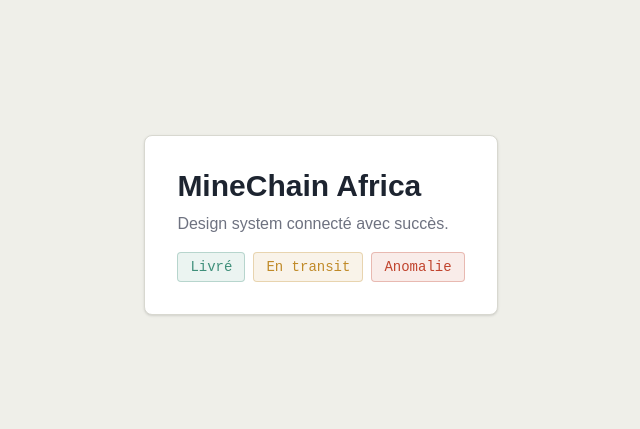
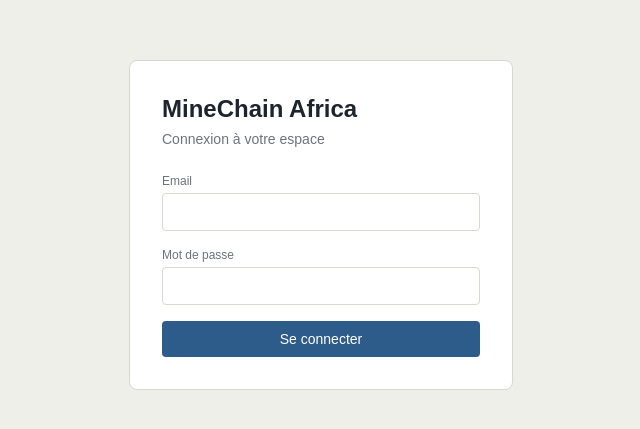
Before and after one commit to Baliguini-dimi/minechain-africa-web, a React (Vite) app: page /login in a window 1280 px wide. Shown: the part 175-604 px from the top of the page, without its empty margins (319-959 px from the left). Built offline with nearby package versions, Linux system fonts and the light colour scheme; no server answers.

Commit message:
feat: ecran de connexion, AuthProvider, gestion 2FA

```diff
--- a/src/App.jsx
+++ b/src/App.jsx
@@ -1,26 +1,12 @@
+import { Routes, Route } from 'react-router-dom'
+import LoginPage from './features/auth/LoginPage.jsx'
+
 function App() {
   return (
-    <div className="min-h-screen bg-bg flex items-center justify-center">
-      <div className="bg-surface border border-border rounded-lg p-8 shadow-sm">
-        <h1 className="font-display text-3xl font-semibold text-text-primary mb-2">
-          MineChain Africa
-        </h1>
-        <p className="font-body text-text-secondary mb-4">
-          Design system connecté avec succès.
-        </p>
-        <div className="flex gap-2">
-          <span className="px-3 py-1 rounded text-sm font-mono bg-status-verified/10 text-status-verified border border-status-verified/30">
-            Livré
-          </span>
-          <span className="px-3 py-1 rounded text-sm font-mono bg-status-transit/10 text-status-transit border border-status-transit/30">
-            En transit
-          </span>
-          <span className="px-3 py-1 rounded text-sm font-mono bg-status-anomaly/10 text-status-anomaly border border-status-anomaly/30">
-            Anomalie
-          </span>
-        </div>
-      </div>
-    </div>
+    <Routes>
+      <Route path="/login" element={<LoginPage />} />
+      <Route path="/" element={<div className="p-8 font-body">Tableau de bord (à construire)</div>} />
+    </Routes>
   )
 }
 
--- /dev/null
+++ b/src/features/auth/LoginPage.jsx
@@ -0,0 +1,133 @@
+import { useState } from 'react'
+import { useNavigate } from 'react-router-dom'
+import { useAuth } from './useAuth.jsx'
+
+export default function LoginPage() {
+  const navigate = useNavigate()
+  const { login, verifyTwoFactor } = useAuth()
+
+  const [email, setEmail] = useState('')
+  const [password, setPassword] = useState('')
+  const [code, setCode] = useState('')
+  const [pendingUserId, setPendingUserId] = useState(null)
+  const [error, setError] = useState('')
+  const [isSubmitting, setIsSubmitting] = useState(false)
+
+  async function handleLoginSubmit(event) {
+    event.preventDefault()
+    setError('')
+    setIsSubmitting(true)
+
+    try {
+      const result = await login(email, password)
+
+      if (result.requiresTwoFactor) {
+        setPendingUserId(result.userId)
+      } else {
+        navigate('/')
+      }
+    } catch (err) {
+      setError('Email ou mot de passe incorrect.')
+    } finally {
+      setIsSubmitting(false)
+    }
+  }
+
+  async function handleTwoFactorSubmit(event) {
+    event.preventDefault()
+    setError('')
+    setIsSubmitting(true)
+
+    try {
+      await verifyTwoFactor(pendingUserId, code)
+      navigate('/')
+    } catch (err) {
+      setError('Code de vérification invalide.')
+    } finally {
+      setIsSubmitting(false)
+    }
+  }
+
+  return (
+    <div className="min-h-screen bg-bg flex items-center justify-center px-4">
+      <div className="w-full max-w-sm bg-surface border border-border rounded-lg p-8">
+        <h1 className="font-display text-2xl font-semibold text-text-primary mb-1">
+          MineChain Africa
+        </h1>
+        <p className="font-body text-sm text-text-secondary mb-6">
+          {pendingUserId ? 'Vérification en deux étapes' : 'Connexion à votre espace'}
+        </p>
+
+        {error && (
+          <div className="mb-4 px-3 py-2 rounded text-sm font-body bg-status-anomaly/10 text-status-anomaly border border-status-anomaly/30">
+            {error}
+          </div>
+        )}
+
+        {!pendingUserId ? (
+          <form onSubmit={handleLoginSubmit} className="space-y-4">
+            <div>
+              <label className="block text-xs font-medium font-body text-text-secondary mb-1">
+                Email
+              </label>
+              <input
+                type="email"
+                value={email}
+                onChange={(e) => setEmail(e.target.value)}
+                required
+                className="w-full px-3 py-2 rounded border border-border font-body text-sm text-text-primary focus:outline-none focus:ring-2 focus:ring-accent"
+              />
+            </div>
+
+            <div>
+              <label className="block text-xs font-medium font-body text-text-secondary mb-1">
+                Mot de passe
+              </label>
+              <input
+                type="password"
+                value={password}
+                onChange={(e) => setPassword(e.target.value)}
+                required
+                className="w-full px-3 py-2 rounded border border-border font-body text-sm text-text-primary focus:outline-none focus:ring-2 focus:ring-accent"
+              />
+            </div>
+
+            <button
+              type="submit"
+              disabled={isSubmitting}
+              className="w-full py-2 rounded bg-accent text-white font-body text-sm font-medium hover:opacity-90 disabled:opacity-50"
+            >
+              {isSubmitting ? 'Connexion...' : 'Se connecter'}
+            </button>
+          </form>
+        ) : (
+          <form onSubmit={handleTwoFactorSubmit} className="space-y-4">
+            <div>
+              <label className="block text-xs font-medium font-body text-text-secondary mb-1">
+                Code de vérification
+              </label>
+              <input
+                type="text"
+                inputMode="numeric"
+                maxLength={6}
+                value={code}
+                onChange={(e) => setCode(e.target.value)}
+                required
+                className="w-full px-3 py-2 rounded border border-border font-mono text-lg tracking-widest text-center text-text-primary focus:outline-none focus:ring-2 focus:ring-accent"
+                placeholder="000000"
+              />
+            </div>
+
+            <button
+              type="submit"
+              disabled={isSubmitting}
+              className="w-full py-2 rounded bg-accent text-white font-body text-sm font-medium hover:opacity-90 disabled:opacity-50"
+            >
+              {isSubmitting ? 'Vérification...' : 'Vérifier'}
+            </button>
+          </form>
+        )}
+      </div>
+    </div>
+  )
+}
--- /dev/null
+++ b/src/features/auth/useAuth.jsx
@@ -0,0 +1,60 @@
+import { createContext, useContext, useState, useCallback } from 'react'
+import apiClient from '../../services/apiClient'
+
+const AuthContext = createContext(null)
+
+export function AuthProvider({ children }) {
+  const [user, setUser] = useState(null)
+  const [isAuthenticated, setIsAuthenticated] = useState(
+    !!localStorage.getItem('auth_token')
+  )
+
+  const login = useCallback(async (email, password) => {
+    const { data } = await apiClient.post('/login', { email, password })
+
+    if (data.requires_2fa) {
+      return { requiresTwoFactor: true, userId: data.user_id }
+    }
+
+    localStorage.setItem('auth_token', data.token)
+    setUser(data.user)
+    setIsAuthenticated(true)
+
+    return { requiresTwoFactor: false }
+  }, [])
+
+  const verifyTwoFactor = useCallback(async (userId, code) => {
+    const { data } = await apiClient.post('/login/verify-2fa', {
+      user_id: userId,
+      code,
+    })
+
+    localStorage.setItem('auth_token', data.token)
+    setUser(data.user)
+    setIsAuthenticated(true)
+  }, [])
+
+  const logout = useCallback(async () => {
+    try {
+      await apiClient.post('/logout')
+    } finally {
+      localStorage.removeItem('auth_token')
+      setUser(null)
+      setIsAuthenticated(false)
+    }
+  }, [])
+
+  return (
+    <AuthContext.Provider value={{ user, isAuthenticated, login, verifyTwoFactor, logout }}>
+      {children}
+    </AuthContext.Provider>
+  )
+}
+
+export function useAuth() {
+  const context = useContext(AuthContext)
+  if (!context) {
+    throw new Error('useAuth doit être utilisé à l\'intérieur de AuthProvider')
+  }
+  return context
+}
--- a/src/main.jsx
+++ b/src/main.jsx
@@ -4,6 +4,7 @@
 import { QueryClient, QueryClientProvider } from '@tanstack/react-query'
 import './index.css'
 import App from './App.jsx'
+import { AuthProvider } from './features/auth/useAuth.jsx'
 
 const queryClient = new QueryClient({
   defaultOptions: {
@@ -18,7 +19,9 @@
   <StrictMode>
     <QueryClientProvider client={queryClient}>
       <BrowserRouter>
-        <App />
+        <AuthProvider>
+          <App />
+        </AuthProvider>
       </BrowserRouter>
     </QueryClientProvider>
   </StrictMode>,
```
